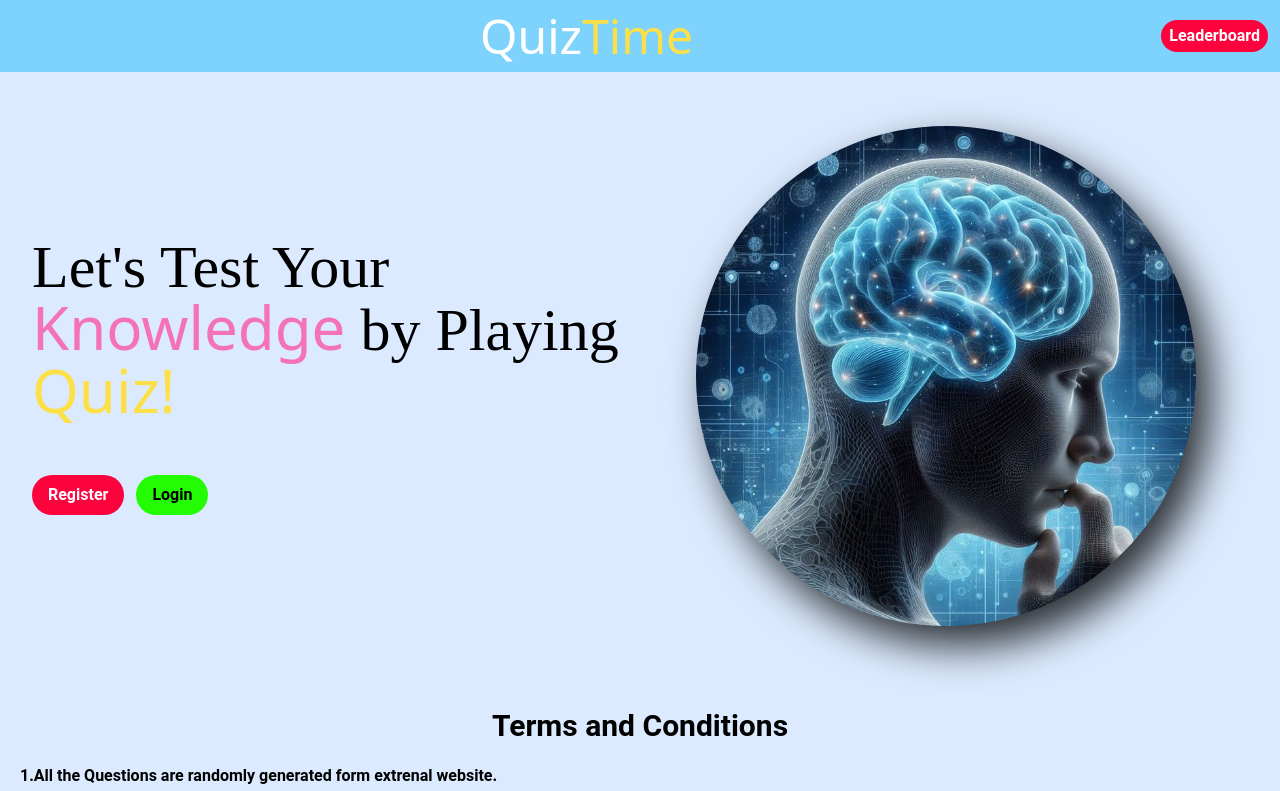
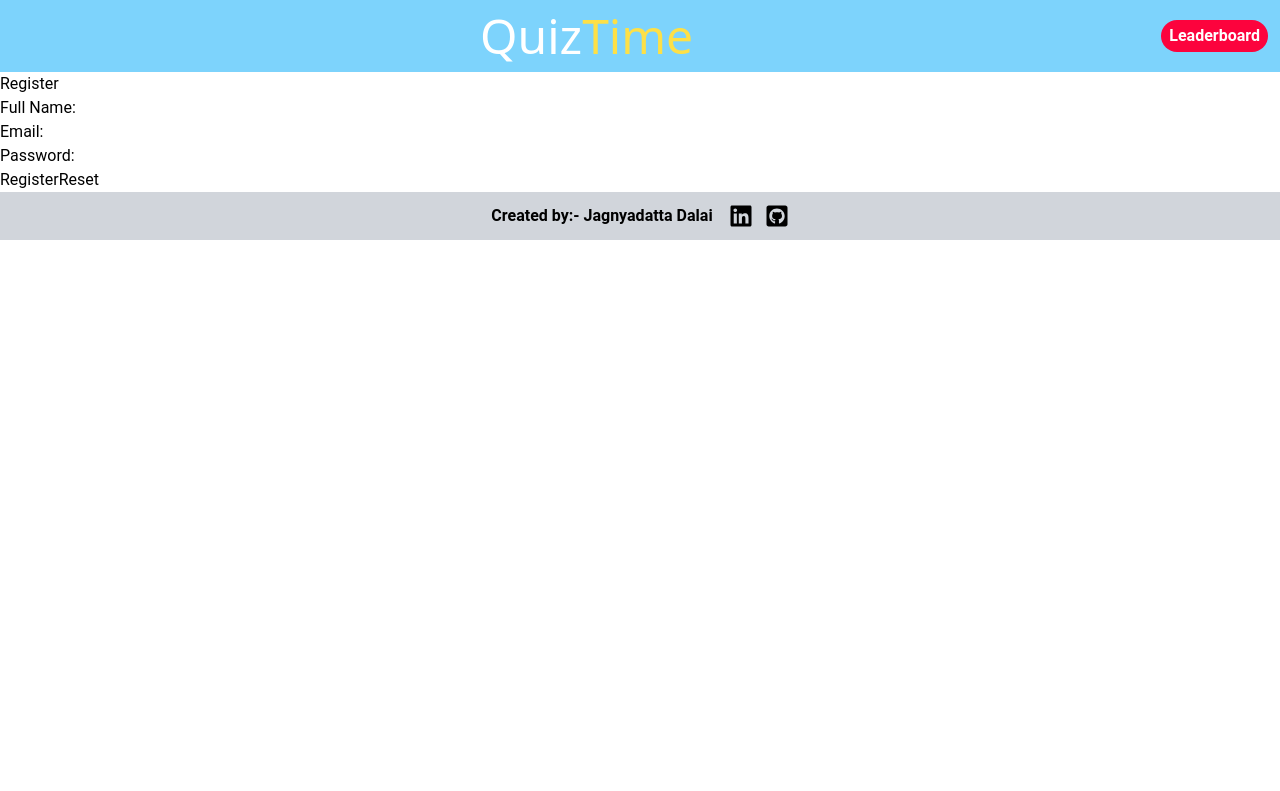
Before and after one commit to jagnyadatta/QuizApp, a React (Vite) app in the folder frontend/: page /register in a window 1280 px wide. Shown: the top 791 px of the page. Built offline with nearby package versions, Linux system fonts and the light colour scheme; a web font is replaced by a local one.

Commit message:
created register and login routes with page

```diff
--- a/frontend/package.json
+++ b/frontend/package.json
@@ -12,7 +12,8 @@
   "dependencies": {
     "react": "^18.3.1",
     "react-dom": "^18.3.1",
-    "react-icons": "^5.3.0"
+    "react-icons": "^5.3.0",
+    "react-router-dom": "^6.27.0"
   },
   "devDependencies": {
     "@eslint/js": "^9.13.0",
--- a/frontend/src/App.jsx
+++ b/frontend/src/App.jsx
@@ -1,32 +1,28 @@
 import './App.css'
-import Hero from './components/Hero'
-import Footer from './components/shared/Footer'
-import Navbar from './components/shared/Navbar'
-import Terms from './components/Terms'
-// import BgImage from "./assets/dna.jpg"
+import { createBrowserRouter, RouterProvider } from 'react-router-dom'
+import Home from './components/Home'
+import Register from './components/auth/Register'
+import Login from './components/auth/Login'
 
-
-// const bgStyle = {
-//   // backgroundImage: `url(${BgImage})`,
-//   backgroundRepeat: "no-repeat",
-//   backgroundSize: "cover",
-//   backgroundPosition: "center",
-// };
+const appRouter = createBrowserRouter([
+  {
+    path:"/",
+    element: <Home/>
+  },
+  {
+    path:"/register",
+    element: <Register/>
+  },
+  {
+    path:"/login",
+    element: <Login/>
+  },
+])
 
 function App() {
 
   return (
-    <>
-      <div className='relative min-h-screen'>
-      <div className="absolute inset-0 bg-blue-100 backdrop-blur-md"></div>
-        <div className="relative">
-          <Navbar />
-          <Hero/>
-          <Terms/>
-          <Footer/>
-        </div>
-      </div>
-    </>
+    <RouterProvider router={appRouter}/>
   )
 }
 
--- a/frontend/src/components/Hero.jsx
+++ b/frontend/src/components/Hero.jsx
@@ -1,7 +1,10 @@
 import React from 'react'
 import HeroImg from "../assets/brain.jpg"
+import { useNavigate } from 'react-router-dom'
 
 const Hero = () => {
+    const navigate = useNavigate();
+
   return (
     <div className='p-8 pt-1'>
         <div className='grid grid-cols-1 md:grid-cols-2 gap-2 min-h-[600px]'>
@@ -10,8 +13,8 @@ const Hero = () => {
                 <h1 className='text-4xl lg:text-6xl font-semibold playwrite-gb-s-newfont'>Let's Test Your <span className="text-pink-400 dynapuff-newfont">Knowledge</span> by Playing <span className="text-yellow-300 dynapuff-newfont">Quiz!</span></h1>
                 {/* <p>Lorem ipsum dolor sit amet, consectetur adipisicing elit. Cumque dignissimos reiciendis eos. Tempore non autem vitae odio commodi dolor blanditiis.</p> */}
                 <div className='flex pt-5 gap-3 items-center md:justify-start justify-center'>
-                    <button className='primary-btn hover:scale-110 duration-200'>Register</button>
-                    <button className='secondary-btn hover:scale-110 duration-200'>Login</button>
+                    <button onClick={()=> navigate("/register")} className='primary-btn hover:scale-110 duration-200'>Register</button>
+                    <button onClick={()=> navigate("/login")} className='secondary-btn hover:scale-110 duration-200'>Login</button>
                 </div>
             </div>
             {/* image section */}
--- /dev/null
+++ b/frontend/src/components/Home.jsx
@@ -0,0 +1,24 @@
+import React from 'react'
+import Navbar from './shared/Navbar.jsx'
+import  Footer from './shared/Footer.jsx'
+import Hero from "./Hero.jsx"
+import Terms from "./Terms.jsx"
+
+
+const Home = () => {
+  return (
+    <>
+      <div className='relative min-h-screen'>
+      <div className="absolute inset-0 bg-blue-100 backdrop-blur-md"></div>
+        <div className="relative">
+          <Navbar />
+          <Hero/>
+          <Terms/>
+          <Footer/>
+        </div>
+      </div>
+    </>
+  )
+}
+
+export default Home
--- /dev/null
+++ b/frontend/src/components/auth/Login.jsx
@@ -0,0 +1,31 @@
+import React from 'react'
+import Navbar from '../shared/Navbar'
+import Footer from '../shared/Footer'
+
+const Login = () => {
+    const [input, setInput] = useState({
+        email: "",
+        password: "",
+      });
+      const changeEventHandler = (e) => {
+        setInput({ ...input, [e.target.name]: e.target.value });
+      };
+  return (
+    <div>
+        <Navbar/>
+        <div>
+            <h1>Login</h1>
+            <form>
+                <label>Email:</label>
+                <input type="email" name="email" value={input.email} />
+                <label>Password:</label>
+                <input type="password" name="password" value={input.password} />
+                <button type="submit">Login</button>
+            </form>
+        </div>
+        <Footer/>
+    </div>
+  )
+}
+
+export default Login
--- /dev/null
+++ b/frontend/src/components/auth/Register.jsx
@@ -0,0 +1,53 @@
+import React, { useState } from "react";
+import Navbar from "../shared/Navbar";
+import Footer from "../shared/Footer";
+
+const Register = () => {
+  const [input, setInput] = useState({
+    fullname: "",
+    email: "",
+    password: "",
+  });
+  const changeEventHandler = (e) => {
+    setInput({ ...input, [e.target.name]: e.target.value });
+  };
+  return (
+    <div>
+      <Navbar />
+      <div>
+        <h1>Register</h1>
+        <form>
+          <label>Full Name:</label>
+          <input
+            type="text"
+            value={input.fullname}
+            name="fullname"
+            onChange={changeEventHandler}
+          />
+          <br />
+          <label>Email:</label>
+          <input
+            type="email"
+            value={input.email}
+            name="email"
+            onChange={changeEventHandler}
+          />
+          <br />
+          <label>Password:</label>
+          <input
+            type="password"
+            value={input.password}
+            name="password"
+            onChange={changeEventHandler}
+          />
+          <br />
+          <button type="submit">Register</button>
+          <button type="reset">Reset</button>
+        </form>
+      </div>
+      <Footer />
+    </div>
+  );
+};
+
+export default Register;
```
Also changed, not shown: 1 other file (tests, documents, lock files or other folders).
